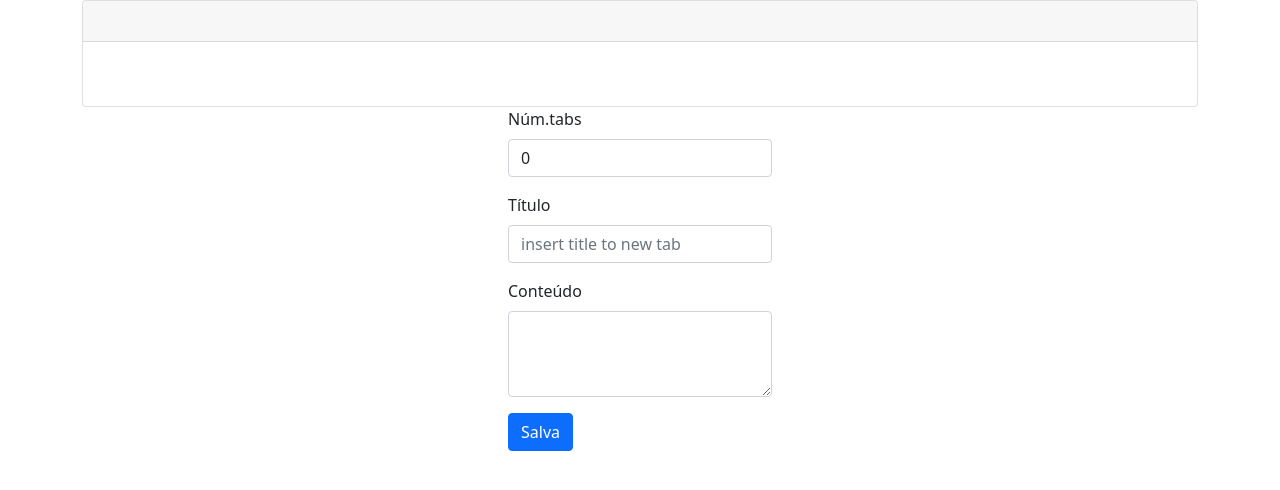
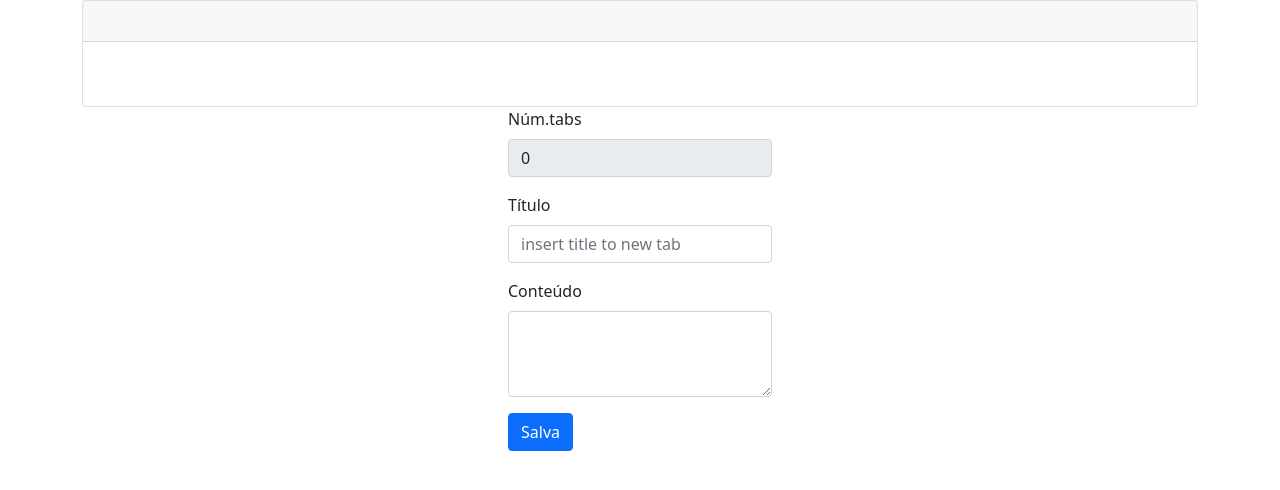
Before and after one commit to felipesergios/FrameworksJS, a React (Create React App) app in the folder Projeto/: page / in a window 1280 px wide. Shown: the top 490 px of the page. Built offline with nearby package versions, Linux system fonts and the light colour scheme.

Commit message:
form tabs is works

```diff
--- a/Projeto/package.json
+++ b/Projeto/package.json
@@ -3,6 +3,7 @@
   "version": "0.1.0",
   "private": true,
   "dependencies": {
+    "@rocketseat/unform": "^1.6.2",
     "@testing-library/jest-dom": "^5.16.3",
     "@testing-library/react": "^12.1.4",
     "@testing-library/user-event": "^13.5.0",
--- a/Projeto/src/components/FormCards/FormCards.tsx
+++ b/Projeto/src/components/FormCards/FormCards.tsx
@@ -11,16 +11,20 @@ export default function FormCards({onSubmit}:TabsFormProps){
     const [tabs_count,setTabs_count]=useState(0)
     const [title,setTitle]=useState('')
     const [content,setContent]=useState('')
-    const mytabs = []
 
-    function HandleForm(){
-        console.log({'tabs':tabs_count,'title':title,'content':content})
-        mytabs.push({'id':tabs_count,'title':title,'content':content})
-    }
+
+
 
     function submit(e: FormEvent) {
+
       e.preventDefault()
+
       onSubmit({id:tabs_count,title,content})
+      //setTabs_count(tabs_count+1)
+     // setTabs_count(tabs_count+1)
+     //setTabs_count(tabs_count++)
+
+
     }
 
     return (
@@ -30,7 +34,7 @@ export default function FormCards({onSubmit}:TabsFormProps){
   <Form.Group className="mb-3" controlId="exampleForm.ControlInput1">
     <Form.Label>Núm.tabs</Form.Label>
     <Form.Control type="number" placeholder="insert number of tab"
-    value={tabs_count} onChange={e=>setTabs_count(parseInt(e.target.value))} />
+    value={tabs_count} onChange={e=>setTabs_count(parseInt(e.target.value))} disabled/>
   </Form.Group>
 
   <Form.Group className="mb-3" controlId="exampleForm.ControlInput1">
@@ -48,7 +52,6 @@ export default function FormCards({onSubmit}:TabsFormProps){
   </Form.Group>
   <Button type="submit">Salva</Button>
 </Form>
-
 </Container>
     )
 }
--- a/Projeto/src/hooks/tabs-hooks.tsx
+++ b/Projeto/src/hooks/tabs-hooks.tsx
@@ -5,8 +5,9 @@ export default function useTabs(){
     const [tabs,setTabs] = useState<Tab_view[]>([])
 
     const createTabs = (qst: Tab_view) => {
-        console.log(qst)
-        setTabs([...tabs, qst])
+
+        console.log(tabs.length)
+        setTabs([...tabs, {id:tabs.length, title:qst.title,content:qst.content}])
       }
       return {tabs,createTabs}
 }
```
Also changed, not shown: 2 other files (tests, documents, lock files or other folders).
